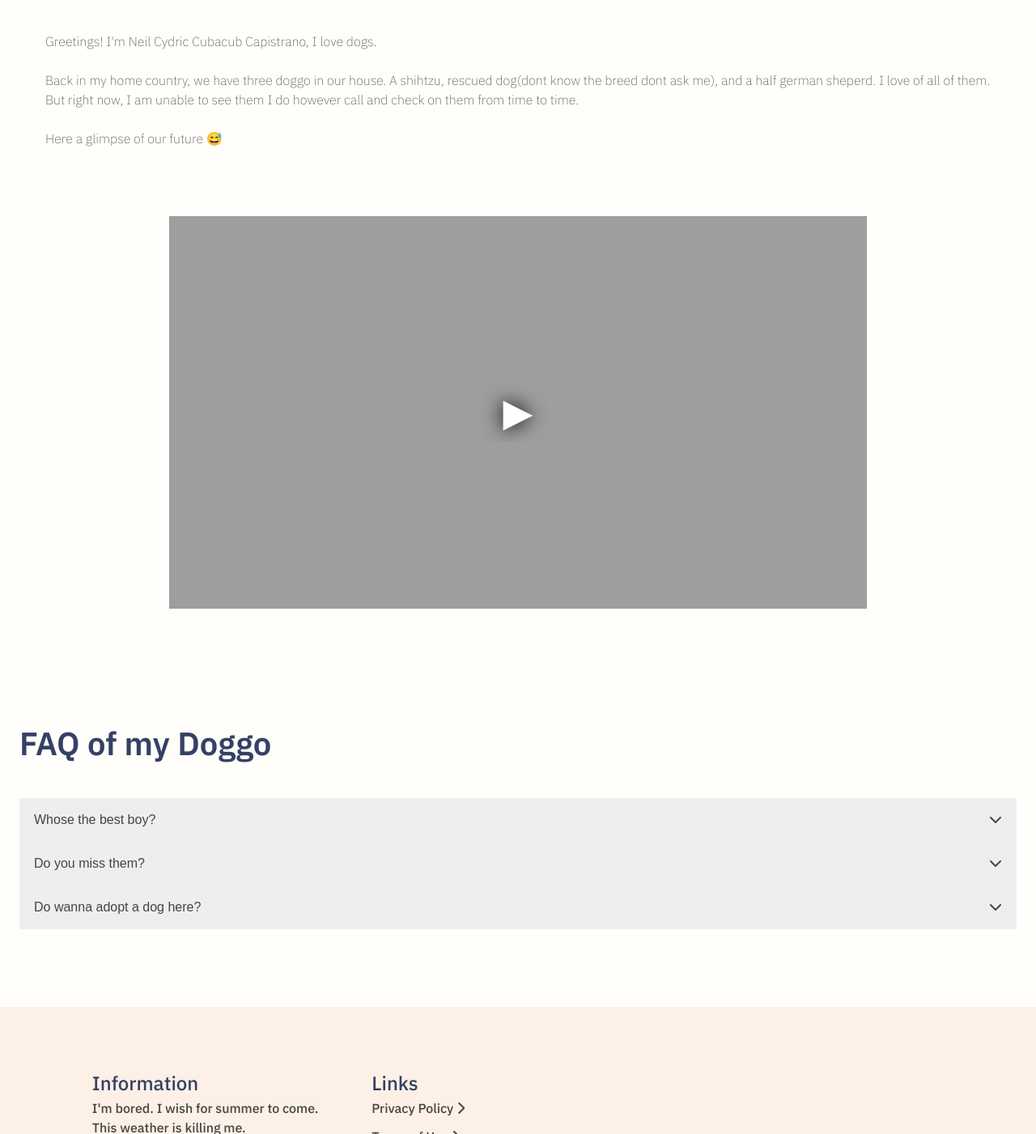
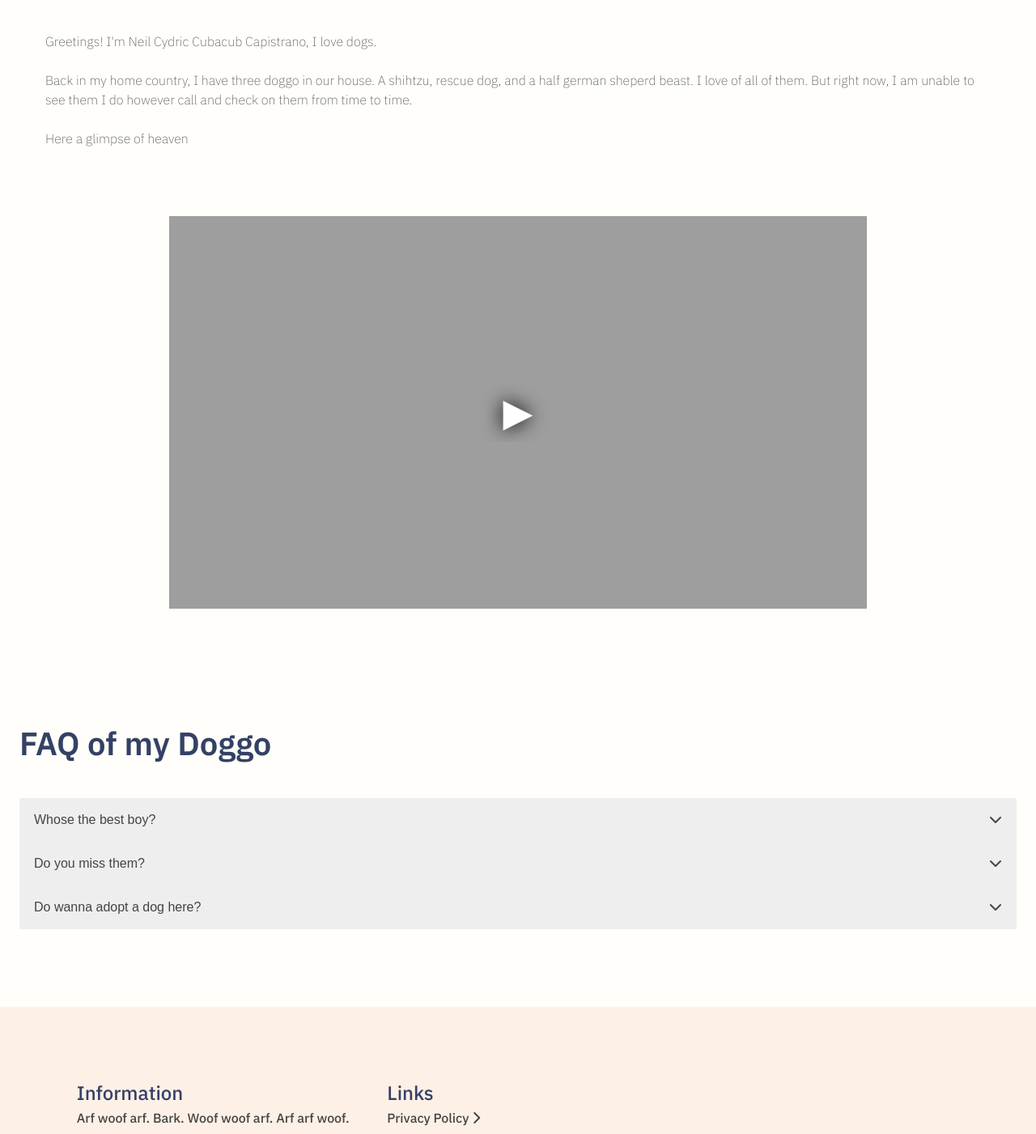
Before and after one commit to NeilMD/final-project, a plain HTML site: page about.html in a window 1280 px wide. Shown: the part 199-1600 px from the top of the page at 81% size. Drawn offline with Linux system fonts and the light colour scheme; grey boxes are pictures that could not be loaded.

Commit message:
feat: fix about me page

```diff
--- a/about.html
+++ b/about.html
@@ -45,12 +45,12 @@
         <br/>
         <br/>
 
-        Back in my home country, we have three doggo in our house. A shihtzu, rescued dog(dont know the breed dont ask me), and a half german sheperd.
+        Back in my home country, I have three doggo in our house. A shihtzu, rescue dog, and a half german sheperd beast.
         I love of all of them. But right now, I am unable to see them I do however call and check on them from time to time.
         <br/>
         <br/>
 
-        Here a glimpse of our future 😅
+        Here a glimpse of heaven
         <br/>
         <br/>
       </p>
@@ -99,8 +99,7 @@
         <div class="footer-info">
             <h2>Information</h2>
             <p>
-              I'm bored. I wish for summer to come. <br/>
-              This weather is killing me.
+              Arf woof arf. Bark. Woof woof arf. Arf arf woof.
             </p>
             <h2>Social Media</h2>
             <p class="footer-icons">
@@ -138,7 +137,7 @@
     </div>
     <div class="footer-wrapper">
         <div class="footer-copyright">
-          Copyright &#169; <span id="footer-year"></span> Neil Capistrano
+          Copyright &#169; <span id="footer-year"></span> Goodboy Industries
         </div>
     </div>
   </section>
```
